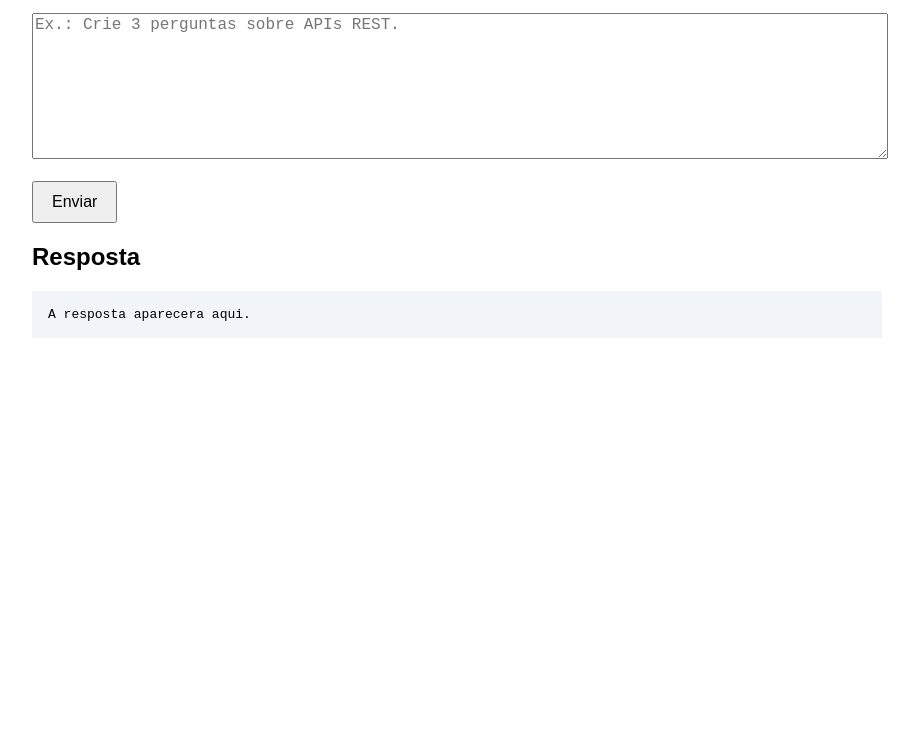
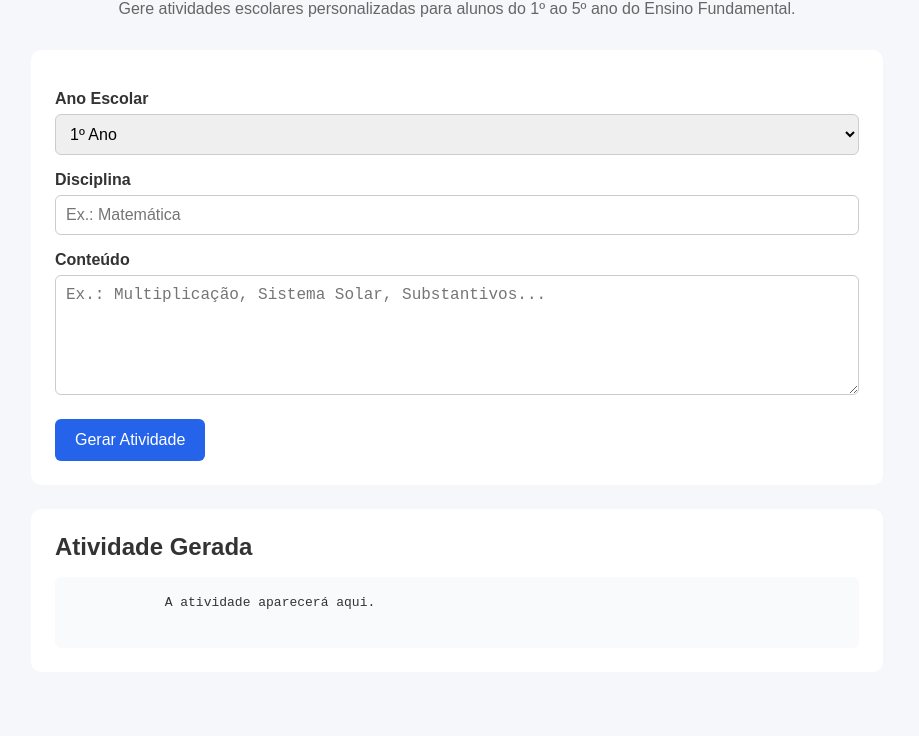
Before and after one commit to rafaelaboldt/ativai, a website: page public/index.html in a window 1280 px wide. Shown: the part 111-847 px from the top of the page, without its empty margins (183-1102 px from the left). Before the commit the page ends 800 px from the top, so only its background shows below. Drawn offline with Linux system fonts and the light colour scheme.

Commit message:
feat: adiciona formulário de criação de atividades

```diff
--- /dev/null
+++ b/public/css/style.css
@@ -0,0 +1,92 @@
+* {
+  margin: 0;
+  padding: 0;
+  box-sizing: border-box;
+}
+
+body {
+  font-family: Arial, Helvetica, sans-serif;
+  background-color: #f5f7fa;
+  color: #333;
+}
+
+.container {
+  max-width: 900px;
+  margin: 40px auto;
+  padding: 24px;
+}
+
+header {
+  text-align: center;
+  margin-bottom: 32px;
+}
+
+header h1 {
+  margin-bottom: 10px;
+}
+
+header p {
+  color: #666;
+}
+
+.formulario {
+  background-color: white;
+  padding: 24px;
+  border-radius: 10px;
+  margin-bottom: 24px;
+}
+
+label {
+  display: block;
+  margin-top: 16px;
+  margin-bottom: 6px;
+  font-weight: bold;
+}
+
+input,
+select,
+textarea {
+  width: 100%;
+  padding: 10px;
+  font-size: 16px;
+  border: 1px solid #ccc;
+  border-radius: 6px;
+}
+
+textarea {
+  min-height: 120px;
+  resize: vertical;
+}
+
+button {
+  margin-top: 20px;
+  padding: 12px 20px;
+  font-size: 16px;
+  cursor: pointer;
+  border: none;
+  border-radius: 6px;
+  background-color: #2563eb;
+  color: white;
+}
+
+button:hover {
+  background-color: #1d4ed8;
+}
+
+.resultado {
+  background-color: white;
+  padding: 24px;
+  border-radius: 10px;
+}
+
+.resultado h2 {
+  margin-bottom: 16px;
+}
+
+pre {
+  white-space: pre-wrap;
+  line-height: 1.5;
+  background-color: #f8fafc;
+  padding: 16px;
+  border-radius: 6px;
+}
--- a/public/index.html
+++ b/public/index.html
@@ -2,62 +2,55 @@
 <html lang="pt-BR">
   <head>
     <meta charset="UTF-8" />
-    <title>Projeto LLM com OpenRouter</title>
-    <style>
-      body {
-        font-family: Arial, sans-serif;
-        max-width: 850px;
-        margin: 32px auto;
-      }
-      textarea {
-        width: 100%;
-        height: 140px;
-        font-size: 16px;
-      }
-      button {
-        padding: 10px 18px;
-        font-size: 16px;
-        cursor: pointer;
-      }
-      pre {
-        white-space: pre-wrap;
-        background: #f1f5f9;
-        padding: 16px;
-      }
-    </style>
+    <meta name="viewport" content="width=device-width, initial-scale=1.0" />
+    <title>AtivAI - Gerador de Atividades Escolares</title>
+
+    <link rel="stylesheet" href="./css/style.css" />
   </head>
+
   <body>
-    <h1>Assistente com LLM</h1>
-    <p>Digite uma pergunta ou tarefa para enviar ao modelo via API local.</p>
-    <textarea
-      id="prompt"
-      placeholder="Ex.: Crie 3 perguntas sobre APIs REST."
-    ></textarea>
-    <br /><br />
-    <button onclick="enviar()">Enviar</button>
-    <h2>Resposta</h2>
-    <pre id="resposta">A resposta aparecera aqui.</pre>
-    <script>
-      async function enviar() {
-        const prompt = document.getElementById("prompt").value;
-        const output = document.getElementById("resposta");
-        output.textContent = "Consultando a IA...";
-        try {
-          const response = await fetch("/api/llm", {
-            method: "POST",
-            headers: { "Content-Type": "application/json" },
-            body: JSON.stringify({ prompt }),
-          });
-          const data = await response.json();
-          if (!response.ok) {
-            output.textContent = data.erro || "Erro desconhecido.";
-            return;
-          }
-          output.textContent = data.resposta;
-        } catch (error) {
-          output.textContent = "Erro ao conectar com a API local.";
-        }
-      }
-    </script>
+    <div class="container">
+      <header>
+        <h1>AtivAI</h1>
+
+        <p>
+          Gere atividades escolares personalizadas para alunos do 1º ao 5º ano
+          do Ensino Fundamental.
+        </p>
+      </header>
+
+      <section class="formulario">
+        <label for="ano">Ano Escolar</label>
+
+        <select id="ano">
+          <option value="1">1º Ano</option>
+          <option value="2">2º Ano</option>
+          <option value="3">3º Ano</option>
+          <option value="4">4º Ano</option>
+          <option value="5">5º Ano</option>
+        </select>
+
+        <label for="disciplina">Disciplina</label>
+
+        <input type="text" id="disciplina" placeholder="Ex.: Matemática" />
+
+        <label for="conteudo">Conteúdo</label>
+
+        <textarea
+          id="conteudo"
+          placeholder="Ex.: Multiplicação, Sistema Solar, Substantivos..."
+        ></textarea>
+
+        <button type="button">Gerar Atividade</button>
+      </section>
+
+      <section class="resultado">
+        <h2>Atividade Gerada</h2>
+
+        <pre id="resposta">
+            A atividade aparecerá aqui.
+        </pre>
+      </section>
+    </div>
   </body>
 </html>
```
